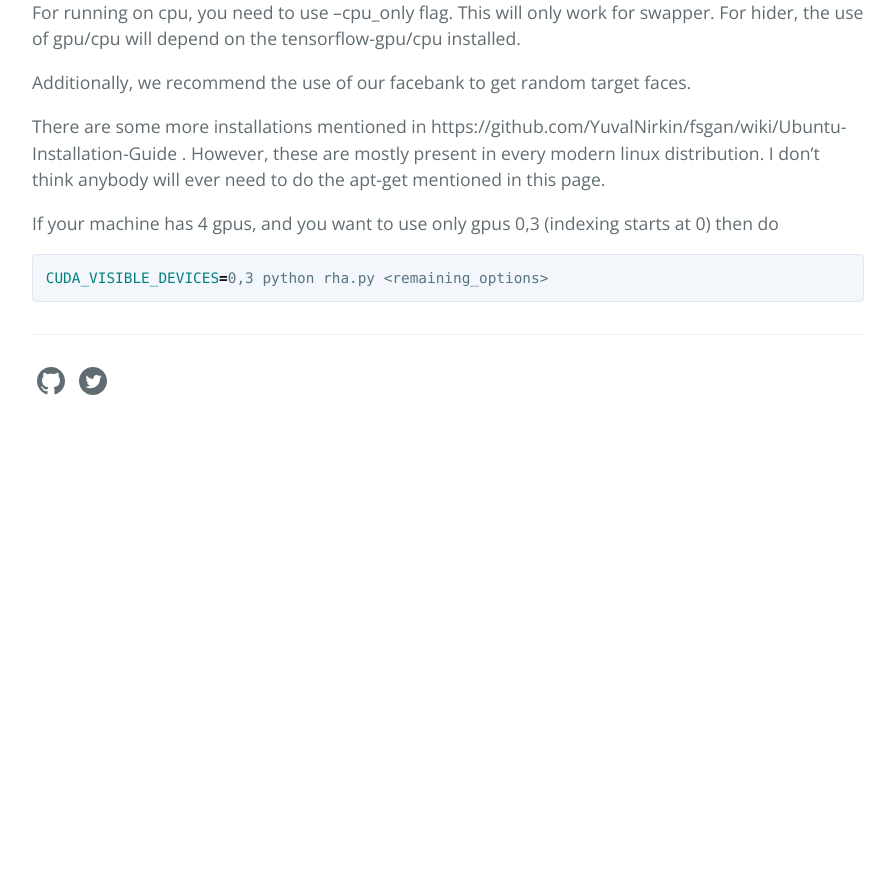
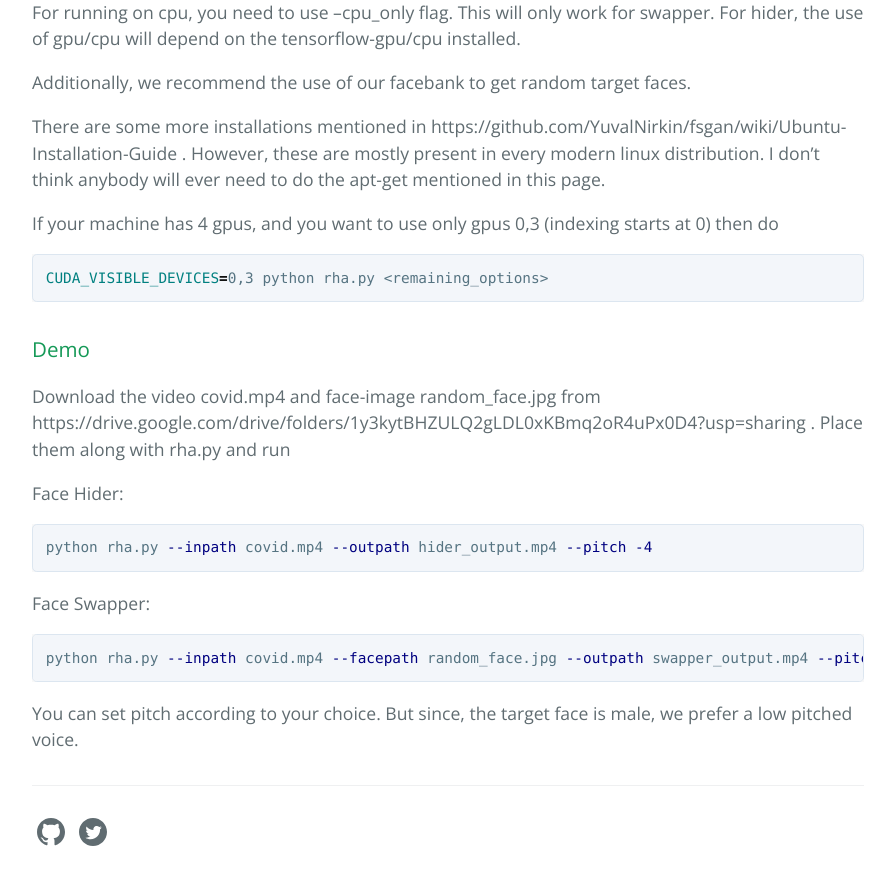
Before and after one commit to yashkhasbage25/AnonymizingAudioVisualData, a Jekyll site: the page built from _posts/2021-08-14-installation.md, in a window 1280 px wide and 900 px high, scrolled down 2779 px. Shown: the top 885 px of the window, without its empty margins (192-1087 px from the left). Built offline with Jekyll 4.4.1, drawn with Linux system fonts in a browser that asks for light colours; before the commit the page ends 3228 px from its top, so only the background shows below that.

Commit message:
added demo to installation

````diff
--- a/_posts/2021-08-14-installation.md
+++ b/_posts/2021-08-14-installation.md
@@ -103,3 +103,20 @@ If your machine has 4 gpus, and you want to use only gpus 0,3 (indexing starts a
 ```bash
 CUDA_VISIBLE_DEVICES=0,3 python rha.py <remaining_options>
 ```
+
+### Demo
+
+Download the video covid.mp4 and face-image random_face.jpg from https://drive.google.com/drive/folders/1y3kytBHZULQ2gLDL0xKBmq2oR4uPx0D4?usp=sharing .
+Place them along with rha.py and run
+
+Face Hider:
+```bash
+python rha.py --inpath covid.mp4 --outpath hider_output.mp4 --pitch -4
+```
+
+Face Swapper:
+```bash
+python rha.py --inpath covid.mp4 --facepath random_face.jpg --outpath swapper_output.mp4 --pitch -4
+```
+
+You can set pitch according to your choice. But since, the target face is male, we prefer a low pitched voice.
````
